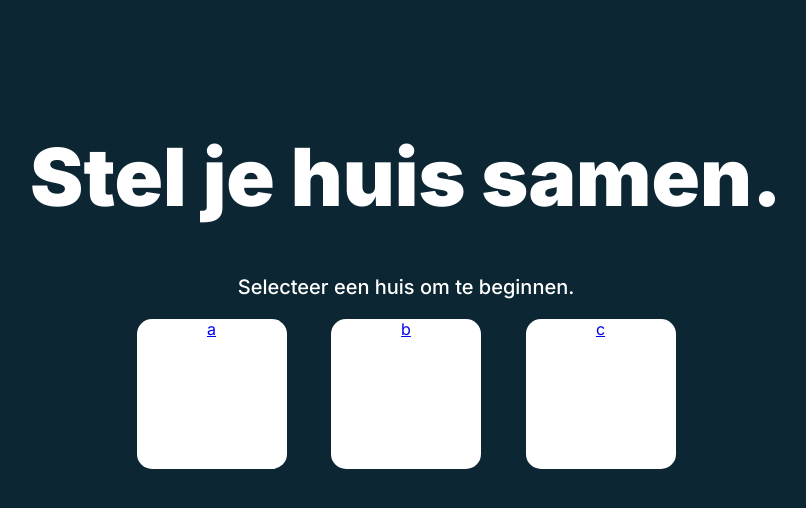
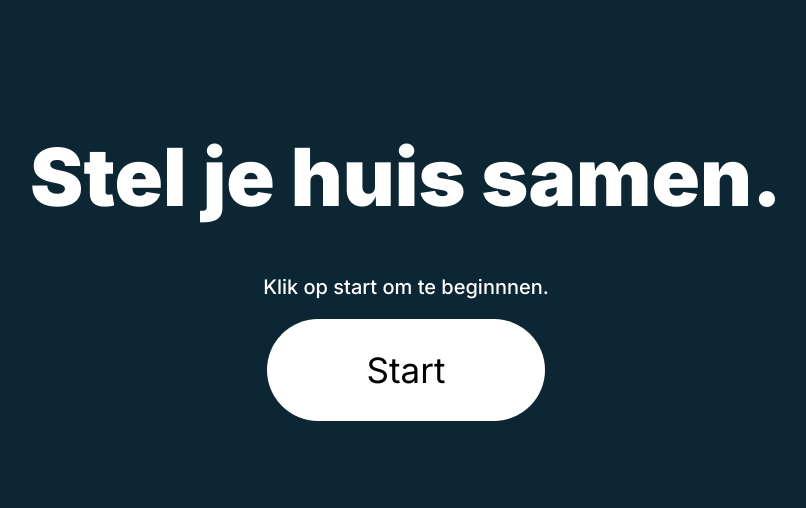
Before and after one commit to Ratingthomas/100fat, a PHP site: the page made by index.php in a window 1280 px wide. Shown: the top 508 px of the page, without its empty margins (234-1040 px from the left). Run offline with PHP 8.4, Linux system fonts and the light colour scheme.

Commit message:
update homepage

```diff
--- a/assets/css/style.css
+++ b/assets/css/style.css
@@ -36,12 +36,16 @@ body {
 }
 
 .main-a{
-    width: 150px;
-    height: 150px;
     background-color: var(--wit);
     display: inline-block;
     margin: 20px;
-    border-radius: 15px;
+    border-radius: 75px;
+    font-size: 35px;
+    text-decoration: none;
+    color: black;
+    padding: 30px;
+    padding-left: 100px;
+    padding-right: 100px;
 }
 
 .huis-title{
--- a/routes/home.php
+++ b/routes/home.php
@@ -16,18 +16,13 @@
         Stel je huis samen.
     </p>
 
-    <p class="main-under">Selecteer een huis om te beginnen.</p>
+    <p class="main-under">Klik op start om te beginnnen.</p>
 
     <div class="a-container">
         <a href="app/huis1" class="main-a">
-            a
+            Start
         </a>
-        <a href="app/huis1" class="main-a">
-            b
-        </a>
-        <a href="app/huis1" class="main-a">
-            c
-        </a>
+
     </div>
 
 </body>
```
Also changed, not shown: routes/app/huis1.php (+1 -17 lines), routes/demo/demo2.php (+0 -10 lines).
